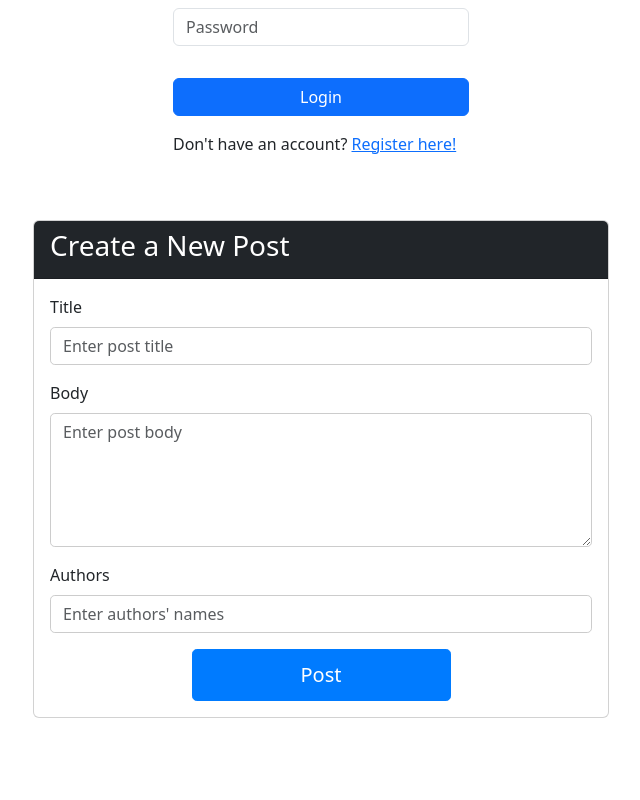
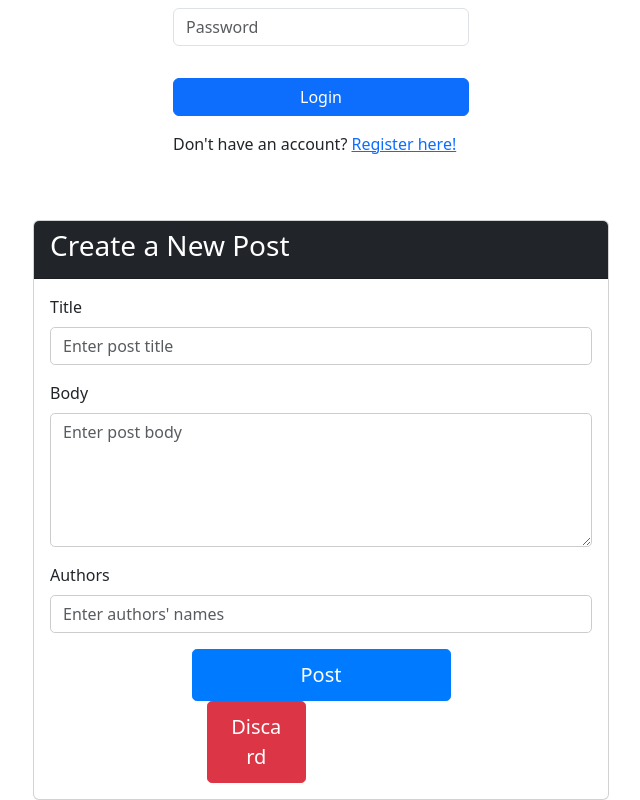
Before and after one commit to JohnRexBanal/sanctum-app, a Vue app: page / in a window 1280 px wide. Shown: the part 176-976 px from the top of the page, without its empty margins (319-959 px from the left). Before the commit the page ends 894 px from the top, so only its background shows below. Built offline with nearby package versions, Linux system fonts and the light colour scheme; the HTML template or start-up script is replaced by a standard one.

Commit message:
added discard button

```diff
--- a/src/components/CreatePage.vue
+++ b/src/components/CreatePage.vue
@@ -21,6 +21,9 @@
             <div class="row justify-content-center">
               <div class="col-md-6">
                 <button type="submit" class="btn btn-primary btn-lg btn-block">Post</button>
+                <div class="col-md-6">
+                <button type="button" class="btn btn-danger btn-lg btn-block">Discard</button>
+              </div>
               </div>
             </div>
           </form>
@@ -62,6 +65,20 @@
     box-shadow: 0 0 0 0.2rem rgba(38, 143, 255, 0.5);
 }
 
+  .btn-danger {
+    background-color: #dc3545;
+    border-color: #dc3545;
+}
+
+  .btn-danger:hover {
+    background-color: #c82333;
+    border-color: #bd2130;
+}
+
+  .btn-danger:focus, .btn-danger.focus {
+    box-shadow: 0 0 0 0.2rem rgba(220, 53, 69, 0.5);
+}
+
   .btn-lg {
     padding: 10px 20px;
     font-size: 1.25rem;
```
